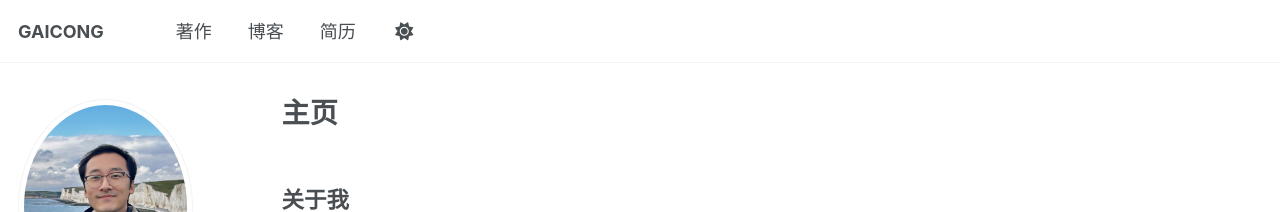
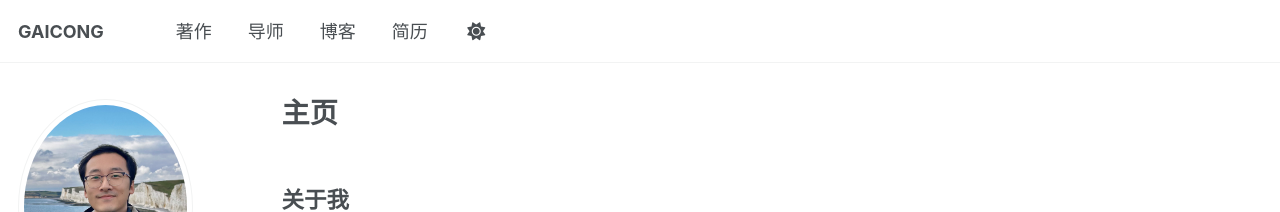
Before and after one commit to Gaicong/gaicong.github.io, a Jekyll site: the page built from _pages/about.md, in a window 1280 px wide. Shown: the top 212 px of the page. Built offline with Jekyll 4.4.1, drawn with Linux system fonts in a browser that asks for light colours; some web fonts are replaced; a script that is not in the unit is left out.

Commit message:
Update navigation.yml

```diff
--- a/_data/navigation.yml
+++ b/_data/navigation.yml
@@ -20,6 +20,9 @@ main:
   # - title: "Portfolio"
   #   url: /portfolio/
 
+  - title: "导师"
+    url: /supervisors/
+
   - title: "博客"
     url: /year-archive/
 
```
